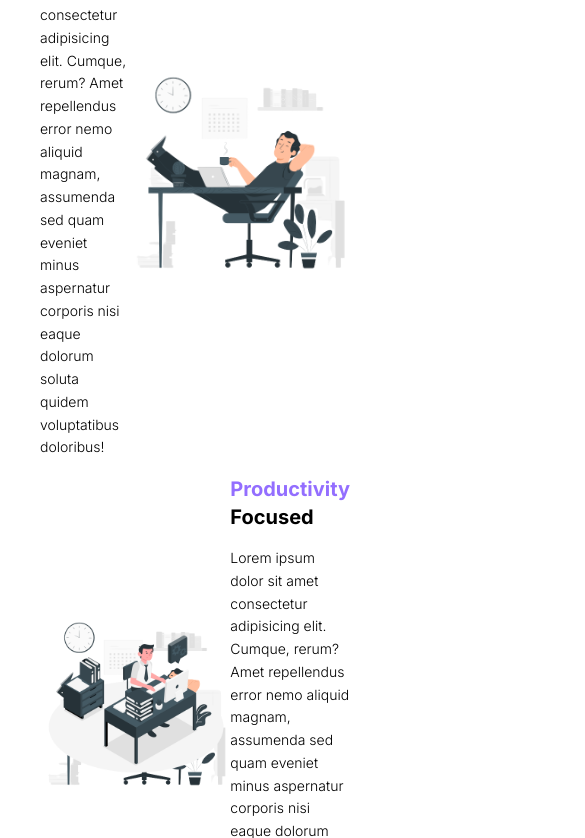
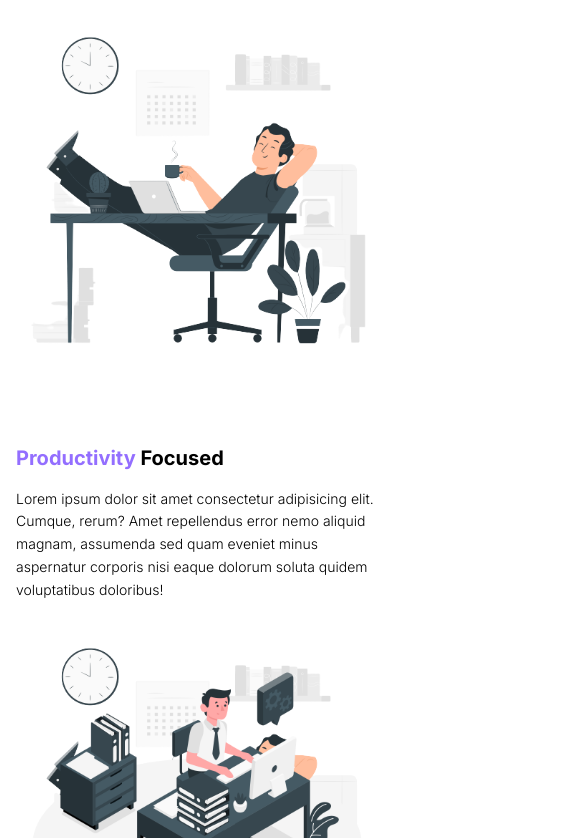
Before and after one commit to syntaxdesigner01/matthew_v2, a Next.js app: page / in a window 390 px wide. Shown: the part 1162-2000 px from the top of the page, 585 px wide, since content can reach past the window. Built offline with nearby package versions, Linux system fonts and the light colour scheme.

Commit message:
worked on mobile view of services

```diff
--- a/src/app/(home)/page.tsx
+++ b/src/app/(home)/page.tsx
@@ -29,7 +29,7 @@ export default function Home() {
             <Header />
           </header>
 
-          <main className="px-10 my-20">
+          <main className="px-4 lg:px-10 my-20">
             <Services />
 
             <AboutUs />
--- a/src/components/HomeComponents/Services.tsx
+++ b/src/components/HomeComponents/Services.tsx
@@ -9,10 +9,10 @@ export default function Services() {
         </h1>
       </div>
 
-      <div className="pt-20">
+      <div className="lg:pt-20 ">
         {/* feature 1 */}
-        <div className="flex justify-evenly items-center">
-          <div className="w-[50%]">
+        <div className="flex flex-col lg:flex-row justify-evenly items-center mt-20 lg:mt-0">
+          <div className="w-full lg:w-[50%]">
             <h1 className="font-bold text-xl">
               {" "}
               <span className="text-primary">Easy</span> To Use
@@ -34,13 +34,14 @@ export default function Services() {
 
 
          {/* feature 2 */}
-         <div className="flex justify-evenly items-center">
+         <div className="flex flex-col-reverse lg:flex-row justify-evenly items-center mt-20 lg:mt-0
+">
 
          <div>
             <Image src={"/productivity.png"} alt="" width={400} height={300} />
           </div>
 
-          <div className="w-[50%]">
+          <div className="w-full lg:w-[50%]">
             <h1 className="font-bold text-xl">
               {" "}
               <span className="text-primary">Productivity</span> Focused
@@ -56,8 +57,8 @@ export default function Services() {
 
 
   {/* feature 3 */}
-  <div className="flex justify-evenly items-center">
-          <div className="w-[50%]">
+  <div className="flex flex-col lg:flex-row justify-evenly items-center mt-20 lg:mt-0">
+          <div className="w-full lg:w-[50%]">
             <h1 className="font-bold text-xl">
               {" "}
               <span className="text-primary">Generate</span> Report
```
